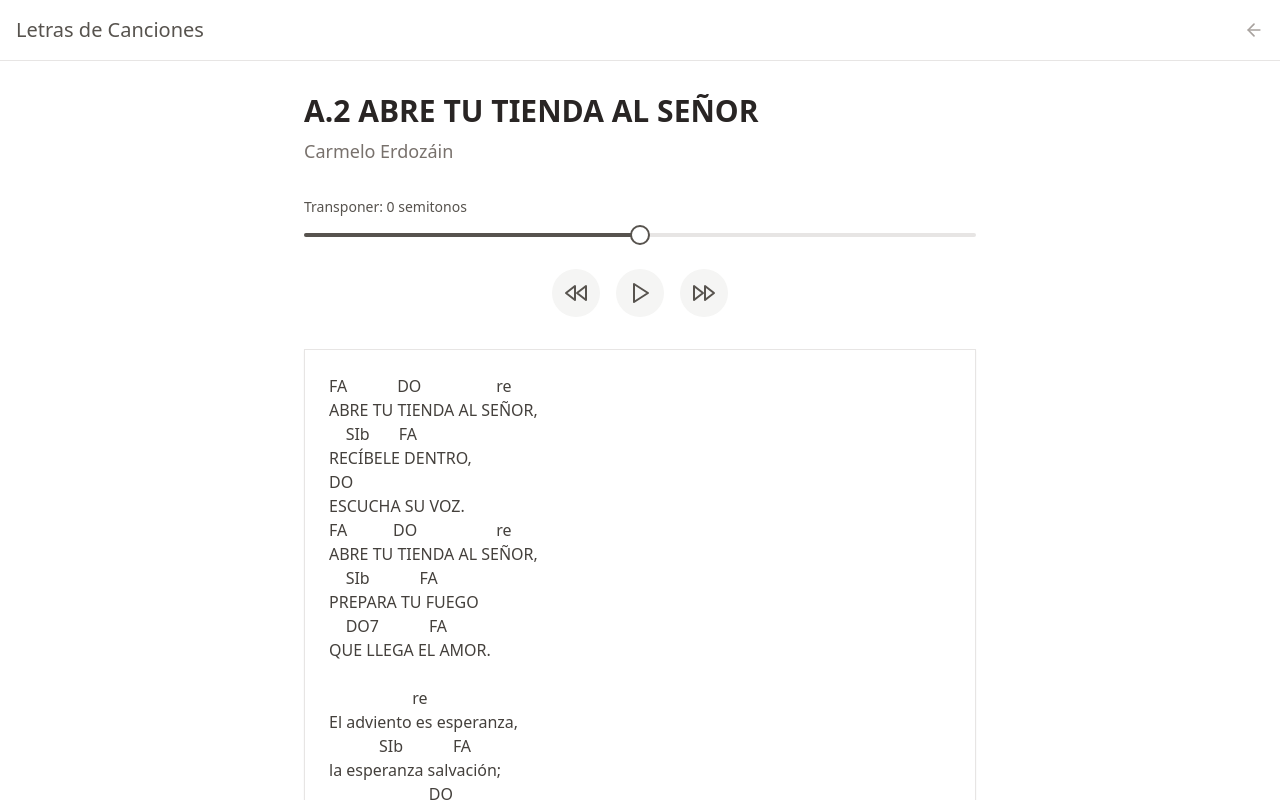
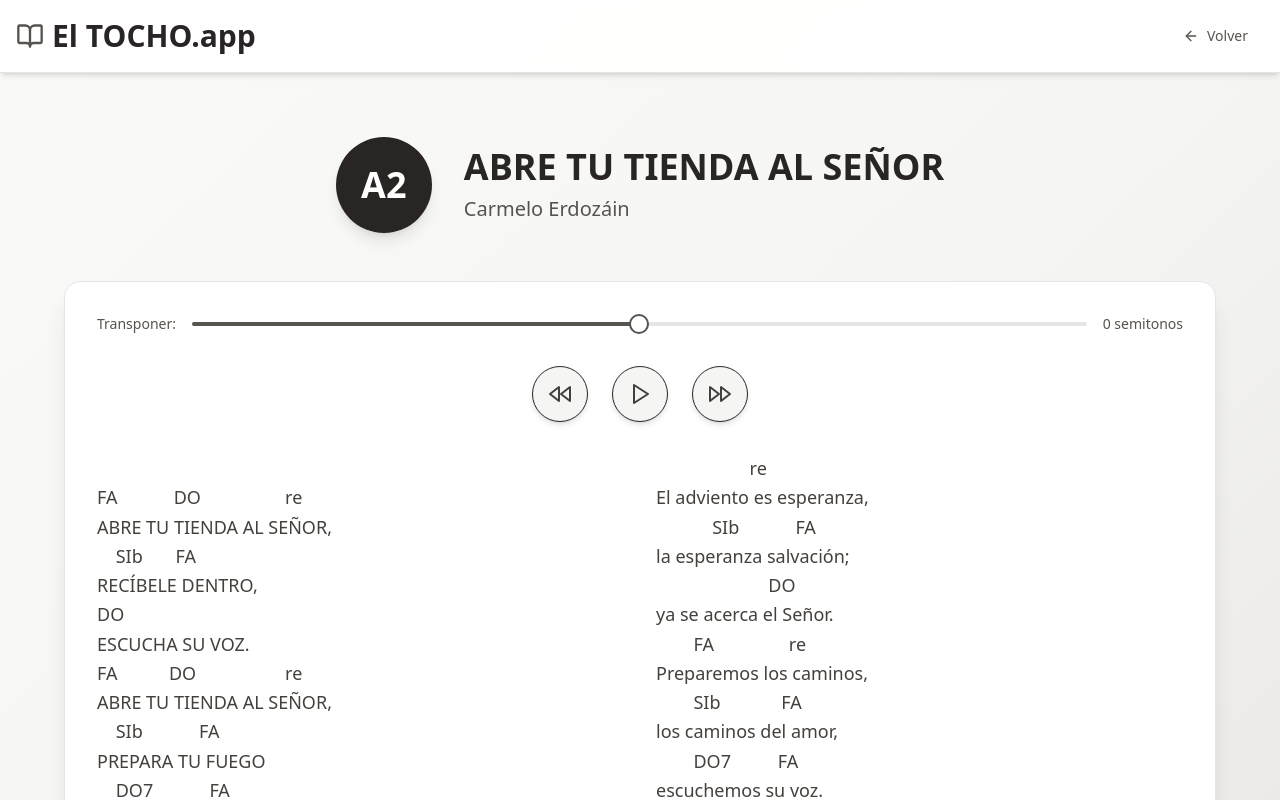
Before and after one commit to GonzaloPTE/el-tocho-next-js, a Next.js app: page /song/1 in a window 1280 px wide. Shown: the top 800 px of the page. Built offline with nearby package versions, Linux system fonts and the light colour scheme.

Commit message:
Mejora del visualizador

```diff
--- a/components/song-lyrics-viewer.tsx
+++ b/components/song-lyrics-viewer.tsx
@@ -1,12 +1,16 @@
 'use client'
 
-import { ArrowLeft, Rewind, Play, FastForward } from "lucide-react"
+import React from 'react';
+import { ArrowLeft, Rewind, Play, FastForward, BookOpen } from "lucide-react"
 import { useRouter } from 'next/navigation'
-import { useState } from 'react'
 import { CustomSlider } from "@/components/ui/custom-slider"
+import { Button } from "@/components/ui/button"
+import Footer from '@/components/footer';
+import { SITE_NAME } from "@/components/constants"
 
-// Ejemplo de letra de canción
-const SONG_LYRICS = `FA            DO                  re
+// Example song lyrics
+const SONG_LYRICS = `
+FA            DO                  re
 ABRE TU TIENDA AL SEÑOR,
     SIb       FA
 RECÍBELE DENTRO,
@@ -19,6 +23,7 @@ PREPARA TU FUEGO
     DO7            FA
 QUE LLEGA EL AMOR.
 
+
                     re
 El adviento es esperanza,
             SIb            FA
@@ -30,7 +35,10 @@ Preparemos los caminos,
         SIb             FA
 los caminos del amor,
         DO7          FA
-escuchemos su voz.`
+escuchemos su voz.
+
+// ... (rest of the lyrics)
+`
 
 interface SongLyricsViewerProps {
   songId: string
@@ -38,31 +46,55 @@ interface SongLyricsViewerProps {
 
 export function SongLyricsViewer({ songId }: SongLyricsViewerProps) {
   const router = useRouter()
-  const [transpose, setTranspose] = useState(0)
+  const [transpose, setTranspose] = React.useState(0)
+
+  // Function to determine if the lyrics should be displayed in two columns
+  const shouldUseTwoColumns = (lyrics: string): boolean => {
+    const lineCount = lyrics.split('\n').length;
+    return lineCount > 20; // Adjust this threshold as needed
+  }
+
+  const isLongSong = shouldUseTwoColumns(SONG_LYRICS)
+
+  const lyricsClassName = `whitespace-pre-wrap font-medium text-stone-700 text-lg leading-relaxed ${
+    isLongSong ? 'columns-1 md:columns-2 gap-8' : ''
+  }`
 
   return (
-    <div className="min-h-screen bg-white text-stone-800 flex flex-col font-inter">
-      <header className="border-b border-stone-200 p-4">
-        <div className="container mx-auto flex justify-between items-center">
-          <h1 className="text-xl font-merriweather font-medium text-stone-600">Letras de Canciones</h1>
-          <button
-            className="text-stone-400 hover:text-stone-600 transition-colors"
+    <div className="bg-gradient-to-br from-stone-50 via-stone-100 to-stone-200 text-stone-800 font-inter min-h-screen flex flex-col">
+      <header className="border-b border-stone-200 py-4 bg-white shadow-md sticky top-0 z-10 backdrop-blur-sm bg-white/90">
+        <div className="container mx-auto flex justify-between items-center px-4">
+          <h1 className="text-3xl font-merriweather font-bold text-stone-800 flex items-center">
+            <BookOpen className="mr-2 text-stone-600" size={28} /> {SITE_NAME}
+          </h1>
+          <Button
+            variant="ghost"
+            className="text-stone-600 hover:text-stone-800 transition-colors font-medium"
             onClick={() => router.back()}
           >
-            <ArrowLeft className="w-5 h-5" />
-          </button>
+            <ArrowLeft className="mr-2 h-4 w-4" /> Volver
+          </Button>
         </div>
       </header>
 
-      <main className="flex-grow container mx-auto px-4 py-8">
-        <div className="max-w-2xl mx-auto">
-          <h2 className="text-3xl font-merriweather font-semibold mb-2 text-stone-800">A.2 ABRE TU TIENDA AL SEÑOR</h2>
-          <h3 className="text-lg font-merriweather text-stone-500 mb-8">Carmelo Erdozáin</h3>
+      <main className="flex-grow container mx-auto px-4 py-16">
+        <div className={`mx-auto space-y-12 ${isLongSong ? 'max-w-6xl' : 'max-w-3xl'}`}>
+          <div className="flex items-center justify-center space-x-8">
+            <div className="w-24 h-24 bg-stone-800 rounded-full flex items-center justify-center text-white font-bold shadow-lg">
+              <span className="text-4xl">A2</span>
+            </div>
+            <div className="text-left">
+              <h2 className="text-4xl font-merriweather font-bold mb-2 text-stone-800">ABRE TU TIENDA AL SEÑOR</h2>
+              <h3 className="text-xl font-merriweather text-stone-600">Carmelo Erdozáin</h3>
+            </div>
+          </div>
 
-          <div className="mb-6">
-            <label htmlFor="transpose" className="block text-sm font-medium text-stone-600 mb-2">
-              Transponer: {transpose} semitonos
+          <div className="bg-white rounded-2xl shadow-xl p-8 border border-stone-200 space-y-8">
+            <div className="flex items-center space-x-4">
+              <label htmlFor="transpose" className="text-sm font-medium text-stone-600 whitespace-nowrap">
+                Transponer:
               </label>
+              <div className="flex-grow">
                 <CustomSlider
                   value={transpose}
                   onChange={setTranspose}
@@ -71,37 +103,34 @@ export function SongLyricsViewer({ songId }: SongLyricsViewerProps) {
                   step={1}
                 />
               </div>
-
-          <div className="flex justify-center space-x-4 mb-8">
-            <button className="p-3 rounded-full bg-stone-100 hover:bg-stone-200 transition-colors">
-              <Rewind className="w-6 h-6 text-stone-600" />
-            </button>
-            <button className="p-3 rounded-full bg-stone-100 hover:bg-stone-200 transition-colors">
-              <Play className="w-6 h-6 text-stone-600" />
-            </button>
-            <button className="p-3 rounded-full bg-stone-100 hover:bg-stone-200 transition-colors">
-              <FastForward className="w-6 h-6 text-stone-600" />
-            </button>
+              <span className="text-sm font-medium text-stone-600 whitespace-nowrap">
+                {transpose} semitonos
+              </span>
             </div>
 
-          <div className="whitespace-pre-wrap font-medium text-stone-700 bg-white p-6 rounded-lg shadow-sm border border-stone-200">
+            <div className="flex justify-center space-x-6">
+              {['Rewind', 'Play', 'FastForward'].map((action) => (
+                <Button
+                  key={action}
+                  variant="outline"
+                  size="icon"
+                  className="w-14 h-14 rounded-full bg-stone-100 hover:bg-stone-200 transition-colors shadow-md hover:shadow-lg"
+                >
+                  {action === 'Rewind' && <Rewind className="h-6 w-6 text-stone-700" />}
+                  {action === 'Play' && <Play className="h-6 w-6 text-stone-700" />}
+                  {action === 'FastForward' && <FastForward className="h-6 w-6 text-stone-700" />}
+                </Button>
+              ))}
+            </div>
+
+            <div className={lyricsClassName}>
               {SONG_LYRICS}
+            </div>
           </div>
         </div>
       </main>
 
-      <footer className="border-t border-stone-200 py-6 mt-12">
-        <div className="container mx-auto px-4">
-          <div className="flex flex-col md:flex-row justify-between items-center text-stone-500 text-sm">
-            <p className="mb-2 md:mb-0">&copy; 2024 Letras de Canciones. Todos los derechos reservados.</p>
-            <nav className="flex space-x-4">
-              <a href="#" className="hover:text-stone-700 transition-colors">Términos</a>
-              <a href="#" className="hover:text-stone-700 transition-colors">Privacidad</a>
-              <a href="#" className="hover:text-stone-700 transition-colors">Contacto</a>
-            </nav>
-          </div>
-        </div>
-      </footer>
+      <Footer />
     </div>
   )
 }
```
Lines whose indentation alone changed are shown as unchanged.
